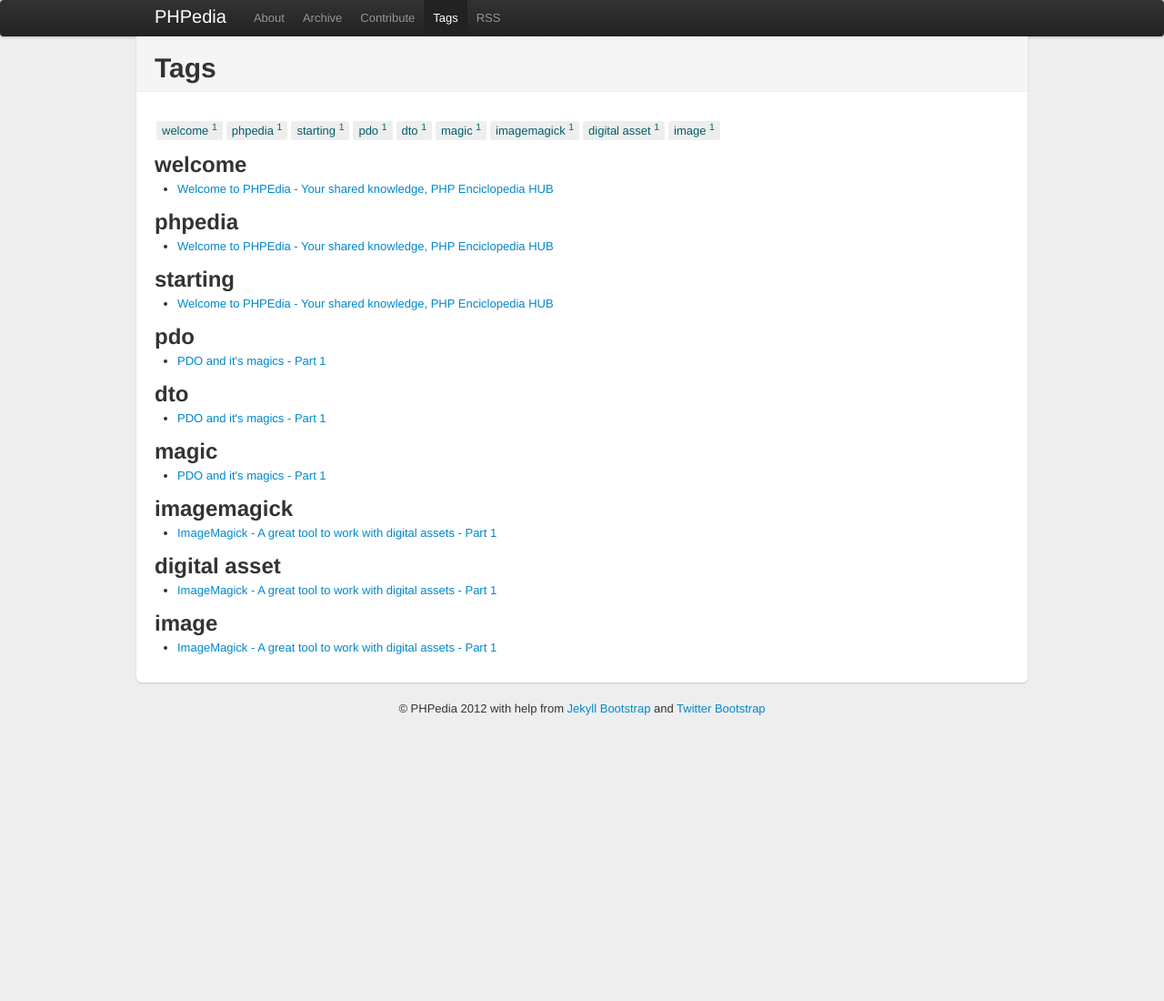
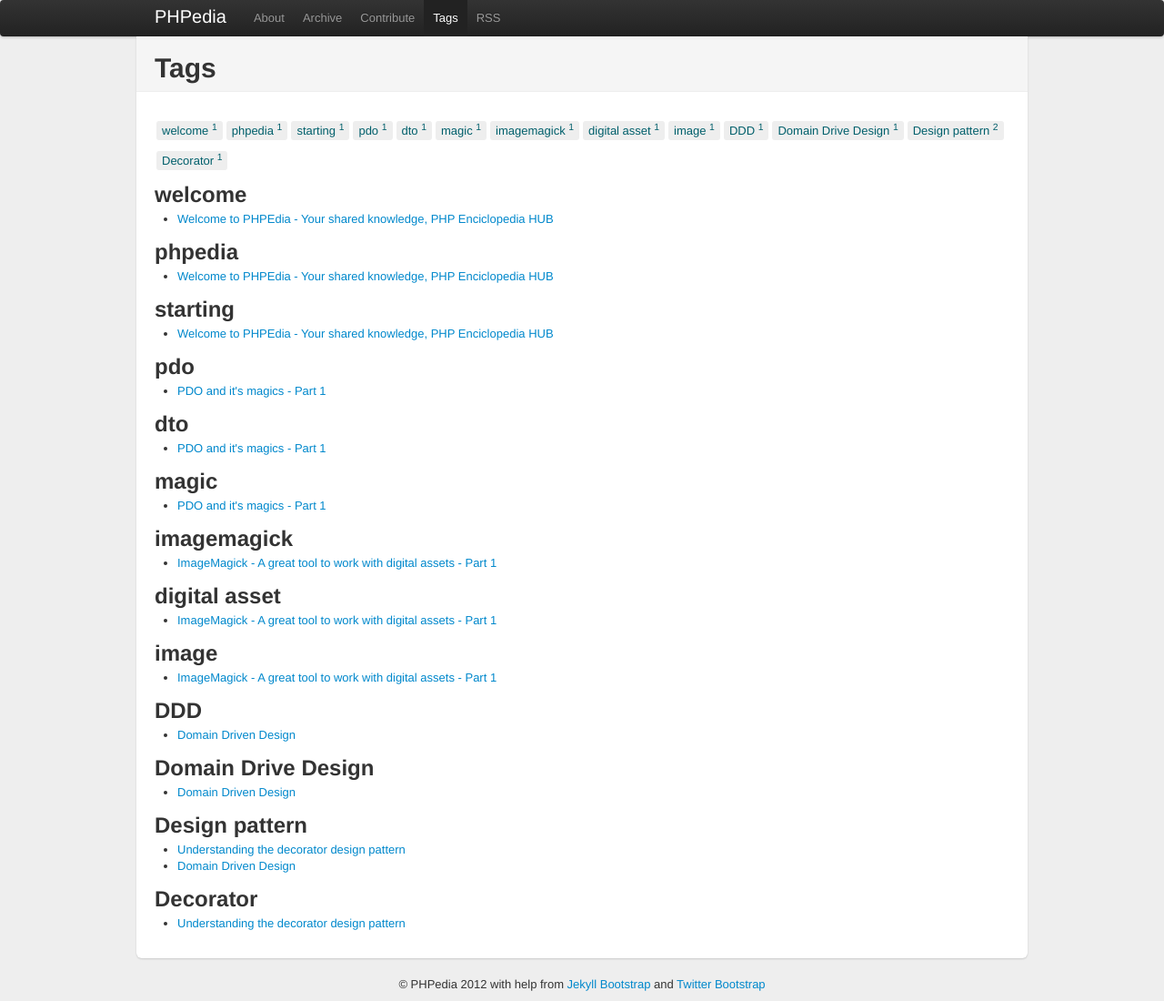
Before and after one commit to phpedia/phpedia.github.com, a Jekyll site: the page built from tags.html, in a window 1280 px wide. Shown: the whole page at 91% size. Built offline with Jekyll 4.4.1, drawn with Linux system fonts in a browser that asks for light colours; nearby versions of some CDN libraries; before the commit the page ends 900 px from its top, so only the background shows below that.

Commit message:
Correcting post headers

```diff
--- a/_posts/2012-05-08-domain-driven-design.markdown
+++ b/_posts/2012-05-08-domain-driven-design.markdown
@@ -1,3 +1,10 @@
+---
+layout: post
+tags: [DDD, Domain Drive Design, Design pattern]
+title: Domain Driven Design
+filename: 2012-05-08-domain-driven-design.markdown
+
+---
 When we develop a software, we know that this software is to solve a need for someone. This need for those who requested the software can be characterized as a problem. Thus we conclude that a software used to solve a problem. All around the needs of the problem may be called the Domain.
 
 Thus, the name Domain-Drive Design could be translated to: Lead the Design Application by Domain or maybe: Oriented Domain Programming(Problems).
--- a/_posts/2012-05-08-understanding-decorator-design-pattern-with-php.markdown
+++ b/_posts/2012-05-08-understanding-decorator-design-pattern-with-php.markdown
@@ -1,3 +1,10 @@
+---
+layout: post
+tags: [Decorator, Design pattern]
+title: Understanding the decorator design pattern
+filename: 2012-05-08-understanding-decorator-design-pattern-with-php.markdown
+
+---
 When we read the name of the pattern Decorator would imagine that silly name, meaningless. Good is not as meaningless as well.
 
 The Decorator works exactly as the name describes.
```
